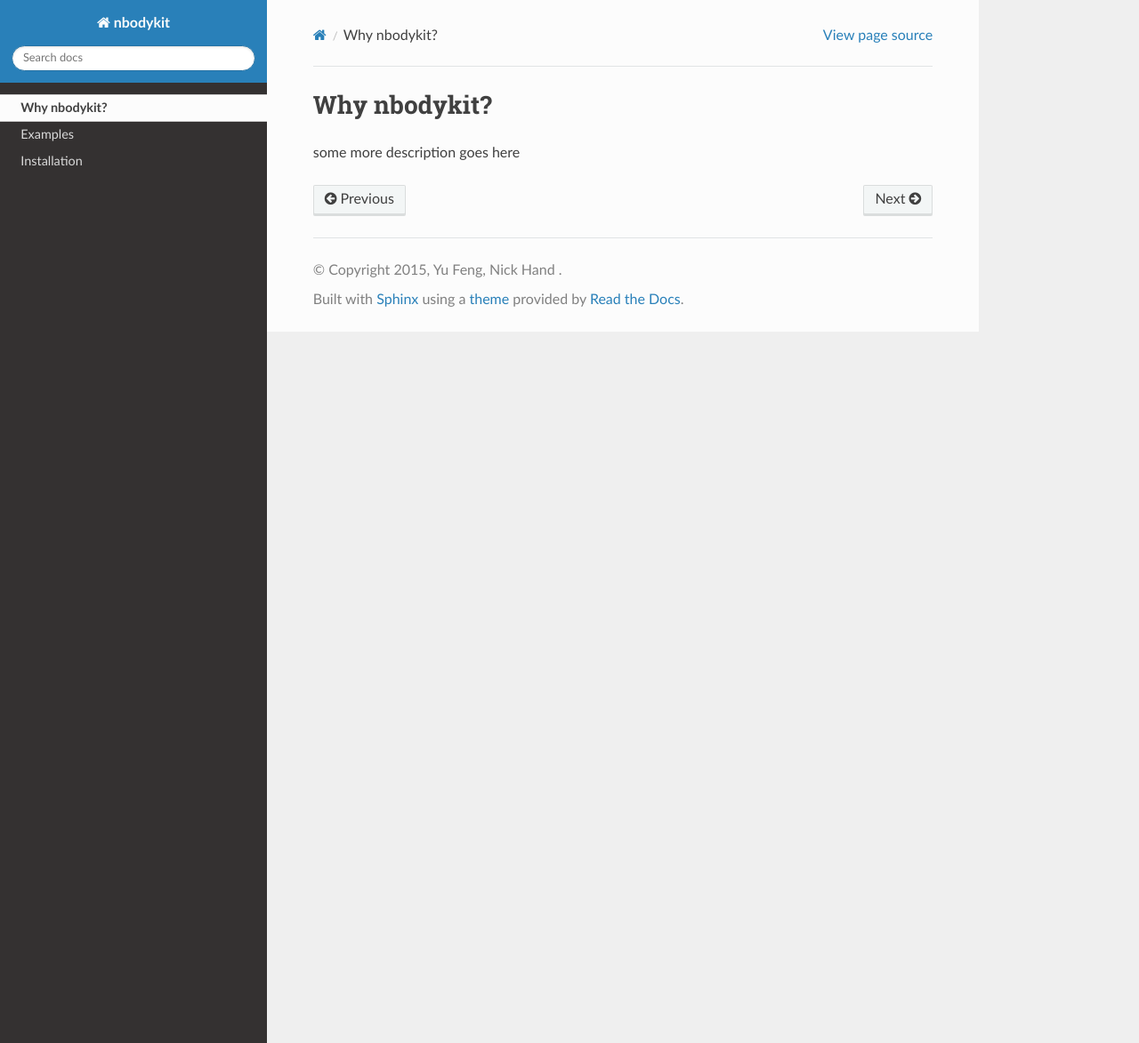
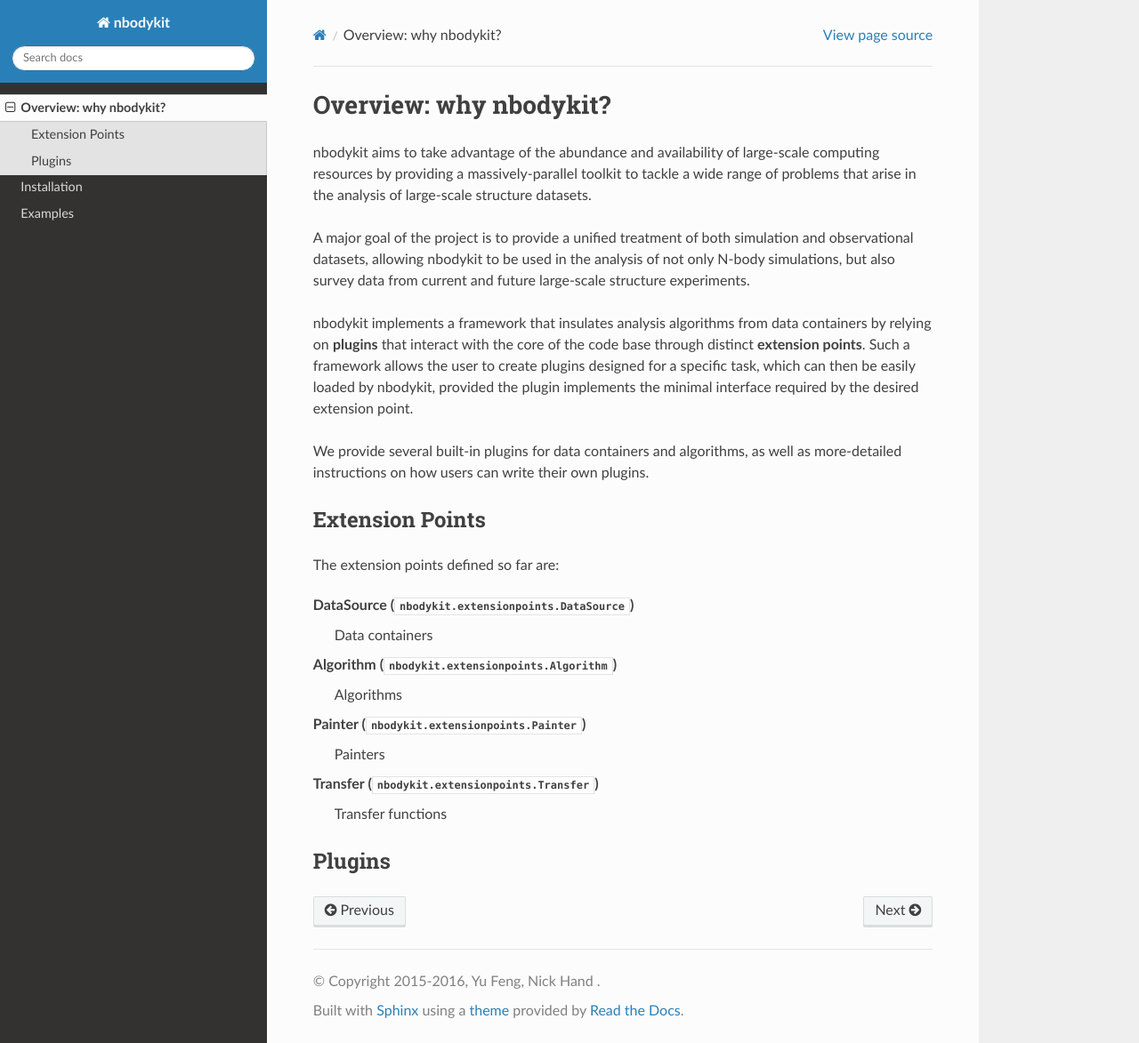
Before and after one commit to bccp/nbodykit, a Sphinx documentation site: the page built from docs/why-nbodykit.rst, in a window 1280 px wide and 1173 px high. Shown: the whole window at 89% size. Built offline with Sphinx 7.4.7 and the Read the Docs theme 2.0.0, drawn with Linux system fonts in a browser that asks for light colours; formulas are drawn with MathJax 3; pages that are not in the unit, such as notebooks, are missing from menus; the version number could not be read and is left out.

Commit message:
edits to documentation to remove warnings and new installing instructions

```diff
--- a/docs/conf.py
+++ b/docs/conf.py
@@ -43,11 +43,13 @@
 extensions = [
     'sphinx.ext.autodoc',
     'sphinx.ext.todo',
-    'sphinx.ext.pngmath',
+    'sphinx.ext.imgmath',
     'sphinx.ext.intersphinx',
     'sphinx.ext.extlinks',
     'sphinx.ext.autosummary',
     'numpydoc',
+    'IPython.sphinxext.ipython_directive',
+    'IPython.sphinxext.ipython_console_highlighting'
 ]
 
 autosummary_generate = True
@@ -78,7 +80,7 @@
 
 # General information about the project.
 project = u'nbodykit'
-copyright = u'2015, Yu Feng, Nick Hand '
+copyright = u'2015-2016, Yu Feng, Nick Hand '
 author = u'Yu Feng, Nick Hand'
 
 # The version info for the project you're documenting, acts as replacement for
--- a/docs/index.rst
+++ b/docs/index.rst
@@ -39,10 +39,9 @@
    :maxdepth: 1
 
    why-nbodykit
+   installing
    examples
-   installing
    api/modules
-   plugins/modules
 
 Get in touch
 ------------
--- a/docs/why-nbodykit.rst
+++ b/docs/why-nbodykit.rst
@@ -1,4 +1,44 @@
-Why nbodykit?
-=============
+Overview: why nbodykit?
+=======================
 
-some more description goes here
+nbodykit aims to take advantage of the abundance and availability
+of large-scale computing resources by providing a massively-parallel
+toolkit to tackle a wide range of problems that arise in the
+analysis of large-scale structure datasets.
+
+A major goal of the project is to provide a unified treatment of
+both simulation and observational datasets, allowing nbodykit to
+be used in the analysis of not only N-body simulations, but also
+survey data from current and future large-scale structure
+experiments.
+
+nbodykit implements a framework that
+insulates analysis algorithms from data containers by relying
+on **plugins** that interact with the core of the code base through
+distinct **extension points**. Such a framework allows the
+user to create plugins designed for a specific task,
+which can then be easily loaded by nbodykit, provided the
+plugin implements the minimal interface required by the
+desired extension point.
+
+We provide several built-in plugins for data containers and
+algorithms, as well as more-detailed instructions on how
+users can write their own plugins.
+
+Extension Points
+----------------
+
+The extension points defined so far are:
+
+
+**DataSource** (:class:`nbodykit.extensionpoints.DataSource`)
+    Data containers
+**Algorithm** (:class:`nbodykit.extensionpoints.Algorithm`)
+    Algorithms
+**Painter** (:class:`nbodykit.extensionpoints.Painter`)
+    Painters
+**Transfer** (:class:`nbodykit.extensionpoints.Transfer`)
+    Transfer functions
+
+Plugins
+-------
```
Also changed, not shown: docs/installing.rst (+150 -154 lines), 1 other file.
